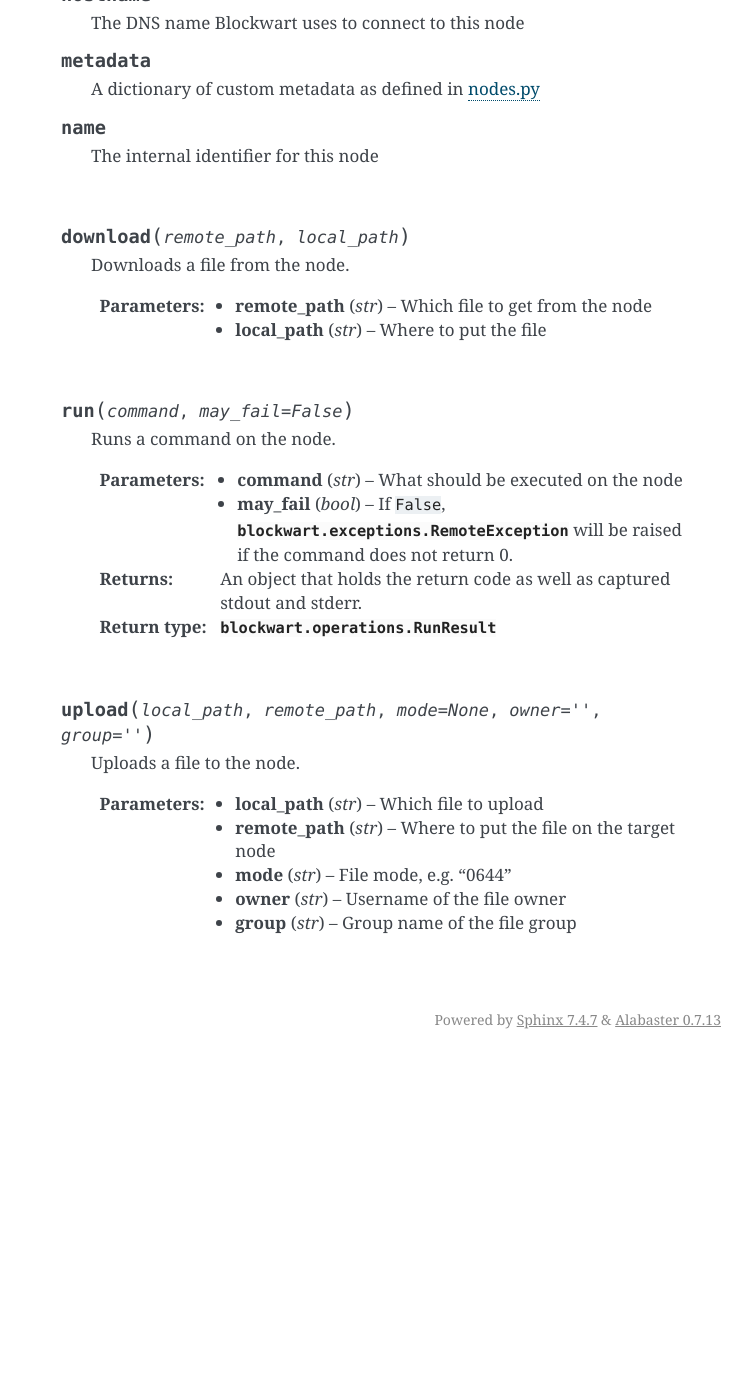
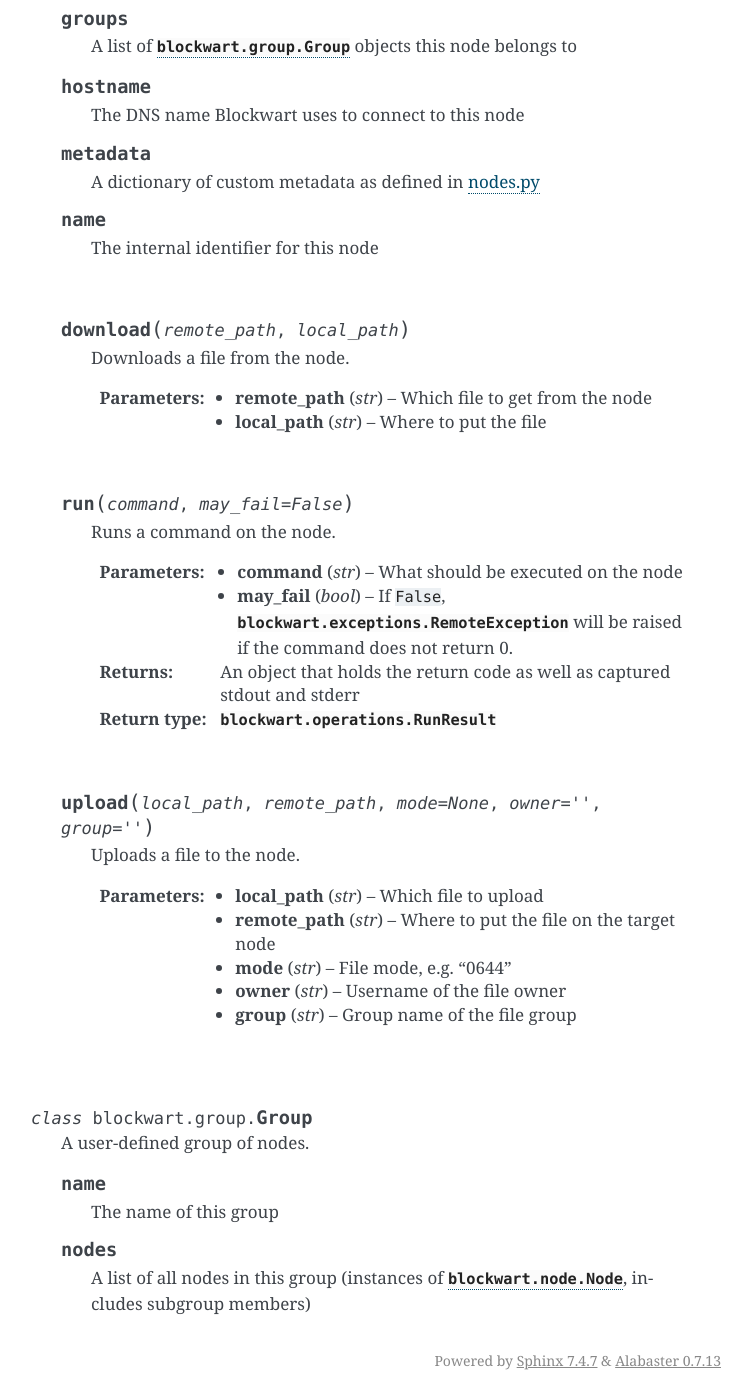
Before and after one commit to bundlewrap/bundlewrap, a Sphinx documentation site: the page built from doc/api.rst, in a window 1280 px wide and 1400 px high, scrolled down 1674 px. Shown: the whole window, without its empty margins (389-1141 px from the left). Built offline with Sphinx 7.4.7, drawn with Linux system fonts in a browser that asks for light colours; before the commit the page ends 2733 px from its top, so only the background shows below that; some of the changed text lies outside the part shown.

Commit message:
add Group to API docs

```diff
--- a/doc/api.rst
+++ b/doc/api.rst
@@ -40,7 +40,7 @@ Reference
 
 	.. py:attribute:: groups
 
-		A list of all groups in the repo (instances of :py:class:`blockwart.group.Group`).
+		A list of all groups in the repo (instances of :py:class:`blockwart.group.Group`)
 
 	.. py:attribute:: group_names
 
@@ -48,11 +48,11 @@ Reference
 
 	.. py:attribute:: nodes
 
-		A list of all nodes in the repo (instances of :py:class:`blockwart.node.Node`).
+		A list of all nodes in the repo (instances of :py:class:`blockwart.node.Node`)
 
 	.. py:attribute:: node_names
 
-		A list of all node names in this repo.
+		A list of all node names in this repo
 
 	|
 
@@ -83,6 +83,10 @@ Reference
 .. py:class:: Node()
 
 	A system managed by Blockwart.
+
+	.. py:attribute:: bundles
+
+		A list of all bundles associated with this node (instances of :py:class:`blockwart.bundle.Bundle`)
 
 	.. py:attribute:: groups
 
@@ -117,7 +121,7 @@ Reference
 
 		:param str command: What should be executed on the node
 		:param bool may_fail: If ``False``, :py:exc:`blockwart.exceptions.RemoteException` will be raised if the command does not return 0.
-		:return: An object that holds the return code as well as captured stdout and stderr.
+		:return: An object that holds the return code as well as captured stdout and stderr
 		:rtype: :py:class:`blockwart.operations.RunResult`
 
 	|
@@ -132,4 +136,19 @@ Reference
 		:param str owner: Username of the file owner
 		:param str group: Group name of the file group
 
-	|
+|
+|
+
+.. py:module:: blockwart.group
+
+.. py:class:: Group
+
+	A user-defined group of nodes.
+
+	.. py:attribute:: name
+
+		The name of this group
+
+	.. py:attribute:: nodes
+
+		A list of all nodes in this group (instances of :py:class:`blockwart.node.Node`, includes subgroup members)
```
